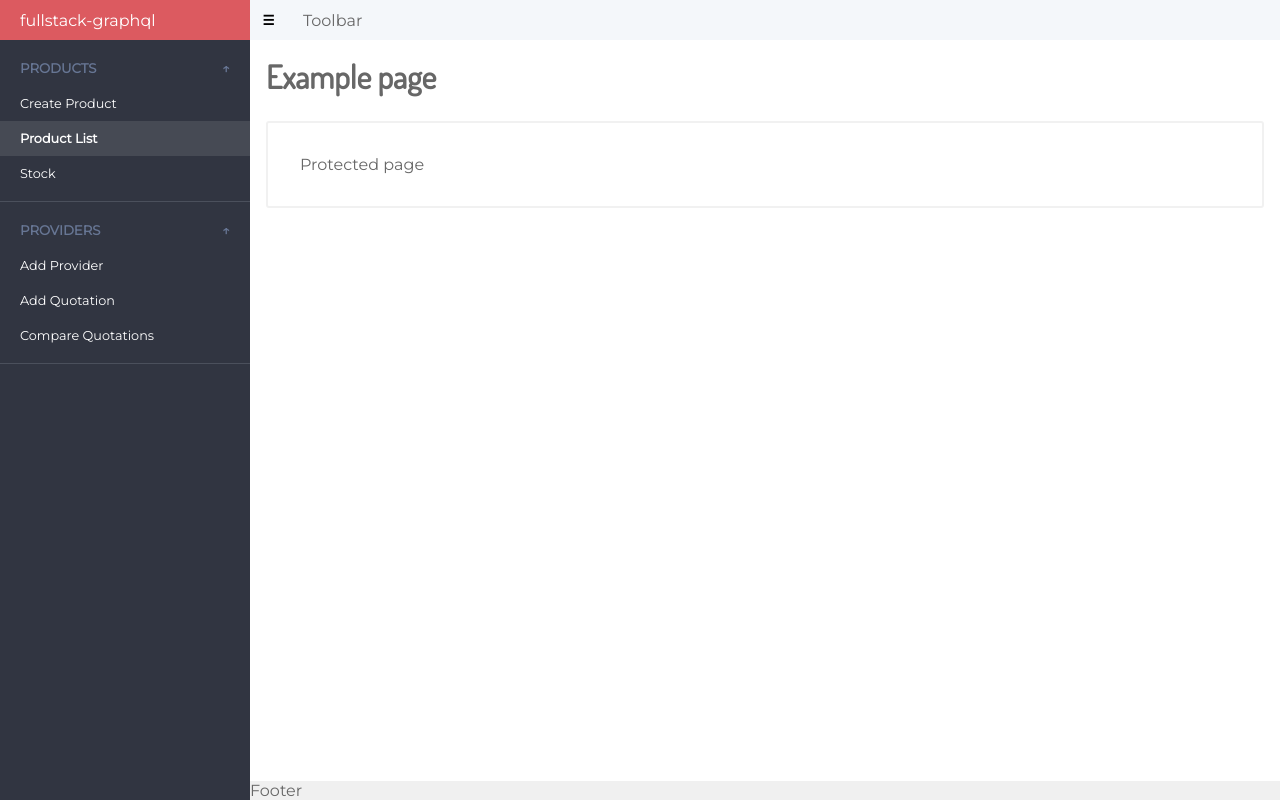
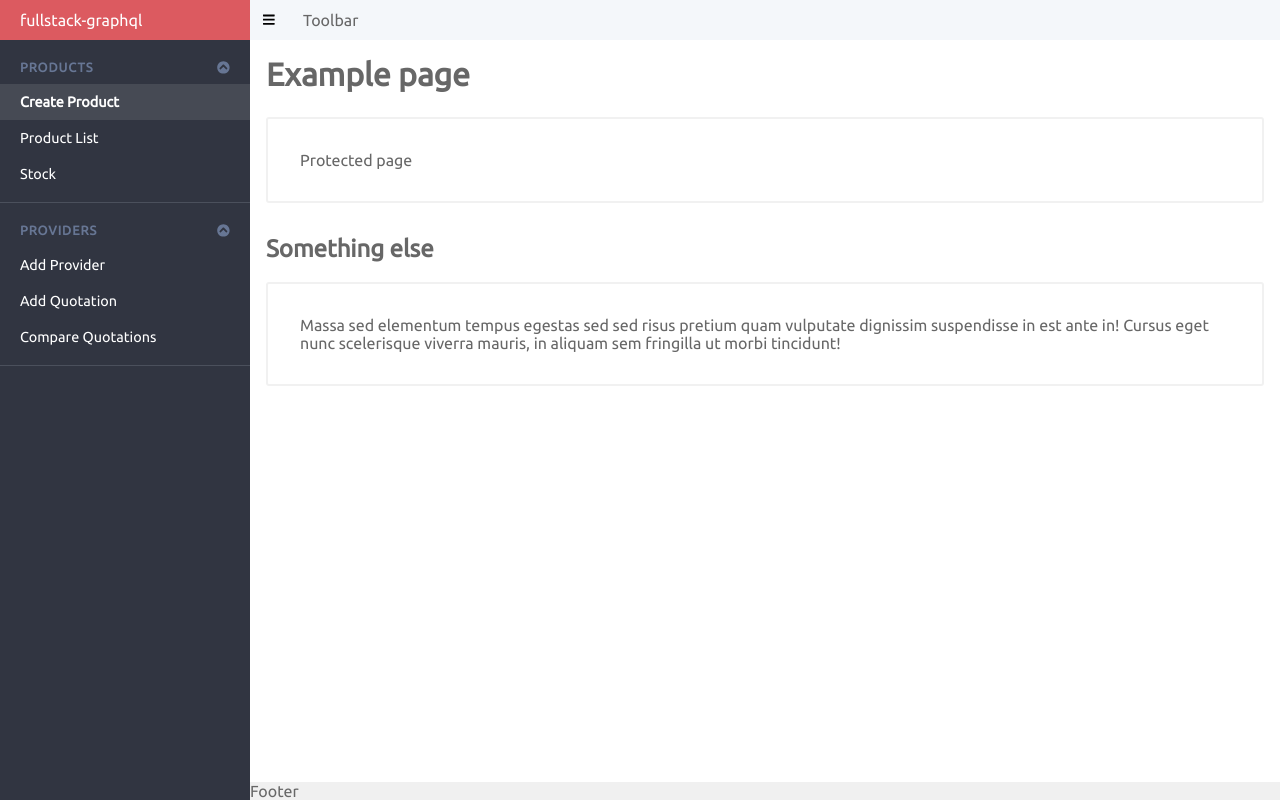
Before and after one commit to stevendinhdev/graphql-apollo, a React (Create React App) app in the folder frontend/: page /page1 in a window 1280 px wide. Built offline with nearby package versions, Linux system fonts and the light colour scheme.

Commit message:
[FRONTEND] add FontAwesome icons

```diff
--- a/frontend/package.json
+++ b/frontend/package.json
@@ -3,6 +3,9 @@
   "version": "0.1.0",
   "private": true,
   "dependencies": {
+    "@fortawesome/fontawesome-svg-core": "^1.2.19",
+    "@fortawesome/free-solid-svg-icons": "^5.9.0",
+    "@fortawesome/react-fontawesome": "^0.1.4",
     "apollo-boost": "^0.4.3",
     "apollo-link-context": "^1.0.18",
     "graphql": "^14.4.2",
--- a/frontend/src/App.css
+++ b/frontend/src/App.css
@@ -1,9 +1,9 @@
-@import url('https://fonts.googleapis.com/css?family=Dosis|Montserrat&display=swap');
+@import url('https://fonts.googleapis.com/css?family=Ubuntu&display=swap');
 
 body {
     background-color: #fff;
     color: #676767;
-    font-family: 'Montserrat', sans-serif;
+    font-family: 'Ubuntu', sans-serif;
     font-size: 16px;
     margin: 0 auto;
 
@@ -23,7 +23,6 @@
 }
 
 h1, h2, h3, h4 {
-    font-family: 'Dosis', 'Montserrat', sans-serif;
     margin: 0;
 }
 
--- a/frontend/src/App.js
+++ b/frontend/src/App.js
@@ -1,6 +1,7 @@
 import React from 'react';
 import './App.css';
 
+import './icons';
 import routes from './routes';
 import Routes from './utils/Routes';
 
--- a/frontend/src/components/Layout.css
+++ b/frontend/src/components/Layout.css
@@ -25,12 +25,7 @@
     height: 100%;
     margin-right: 1rem;
     outline: none;
-    transition: 0.5s;
     width: 37px;
-}
-
-.toolbar__closebtn:hover {
-    transform: scale(1.2);
 }
 
 .sidebar {
--- a/frontend/src/components/Layout.js
+++ b/frontend/src/components/Layout.js
@@ -1,5 +1,6 @@
 import React, { useState } from 'react';
 import PropTypes from 'prop-types';
+import { FontAwesomeIcon } from '@fortawesome/react-fontawesome';
 
 import './Layout.css';
 
@@ -9,7 +10,12 @@
   return (
     <div className="container">
       <header className="toolbar">
-        <button className="toolbar__closebtn" onClick={() => setSidebarOpen(!sidebarOpen)}>☰</button>
+        <button
+          className="toolbar__closebtn"
+          onClick={() => setSidebarOpen(!sidebarOpen)}
+        >
+          <FontAwesomeIcon icon="bars" />
+        </button>
         {toolbar}
       </header>
       <nav className={`sidebar ${sidebarOpen ? '' : 'sidebar--closed'}`}>
--- a/frontend/src/components/Sidebar.css
+++ b/frontend/src/components/Sidebar.css
@@ -8,9 +8,13 @@
 .sidebar__section__title {
     color: #677694;
     cursor: pointer;
+    font-size: 0.8rem;
+    letter-spacing: 0.06rem;
     margin: 0;
     padding: 20px 20px 10px;
     text-transform: uppercase;
+    display: flex;
+    justify-content: space-between;
 }
 
 .sidebar__section__items {
@@ -19,7 +23,7 @@
 }
 
 .sidebar__section__items--closed {
-    display: none
+    display: none;
 }
 
 .sidebar__section__item {
@@ -30,13 +34,13 @@
 
 .sidebar__section__item > a {
     color: #fff;
+    display: flex;
+    font-size: 0.9rem;
     font-weight: 400;
-    font-size: 0.8rem;
+    padding: 10px 20px;
     text-decoration: none;
+    transition: 1s;
     width: 100%;
-    padding: 10px 20px;
-    display: flex;
-    transition: 1s;
 }
 
 .sidebar__section__item > a.active {
--- a/frontend/src/components/Sidebar.js
+++ b/frontend/src/components/Sidebar.js
@@ -1,5 +1,6 @@
 import React, { useState } from 'react';
 import PropTypes from 'prop-types';
+import { FontAwesomeIcon } from '@fortawesome/react-fontawesome';
 
 import './Sidebar.css';
 
@@ -9,12 +10,14 @@
   return (
     <div className="sidebar__section">
       <h5 className="sidebar__section__title" onClick={() => setOpen(!open)}>
-        {section}
-        {open ? (
-          <span style={{ float: 'right' }}>↑</span>
-        ) : (
-          <span style={{ float: 'right' }}>»</span>
-        )}
+        <span>{section}</span>
+        <span>
+          {open ? (
+            <FontAwesomeIcon icon="chevron-circle-up" />
+          ) : (
+            <FontAwesomeIcon icon="chevron-circle-down" />
+          )}
+        </span>
       </h5>
       <ul
         className={`sidebar__section__items ${
--- a/frontend/src/components/core/Box.css
+++ b/frontend/src/components/core/Box.css
@@ -2,4 +2,5 @@
     border: 2px solid #f1f1f1;
     border-radius: 3px;
     padding: 2rem;
+    margin-bottom: 2rem;
 }
--- /dev/null
+++ b/frontend/src/icons.js
@@ -0,0 +1,8 @@
+import { library } from '@fortawesome/fontawesome-svg-core';
+import {
+  faBars,
+  faChevronCircleUp,
+  faChevronCircleDown,
+} from '@fortawesome/free-solid-svg-icons';
+
+library.add(faBars, faChevronCircleUp, faChevronCircleDown);
--- a/frontend/src/pages/Dashboard.js
+++ b/frontend/src/pages/Dashboard.js
@@ -10,8 +10,8 @@
   {
     section: 'Products',
     items: [
-      { text: 'Create Product', link: '/page1' },
-      { text: 'Product List', link: '/meta', className: 'active' },
+      { text: 'Create Product', link: '/page1', className: 'active' },
+      { text: 'Product List', link: '/meta' },
       { text: 'Stock', link: '/asd' },
     ],
   },
--- a/frontend/src/pages/ProtectedPage.js
+++ b/frontend/src/pages/ProtectedPage.js
@@ -6,6 +6,9 @@
   <>
     <h1>Example page</h1>
     <Box>Protected page</Box>
+
+    <h2>Something else</h2>
+    <Box>Massa sed elementum tempus egestas sed sed risus pretium quam vulputate dignissim suspendisse in est ante in! Cursus eget nunc scelerisque viverra mauris, in aliquam sem fringilla ut morbi tincidunt!</Box>
   </>
 );
 
```
